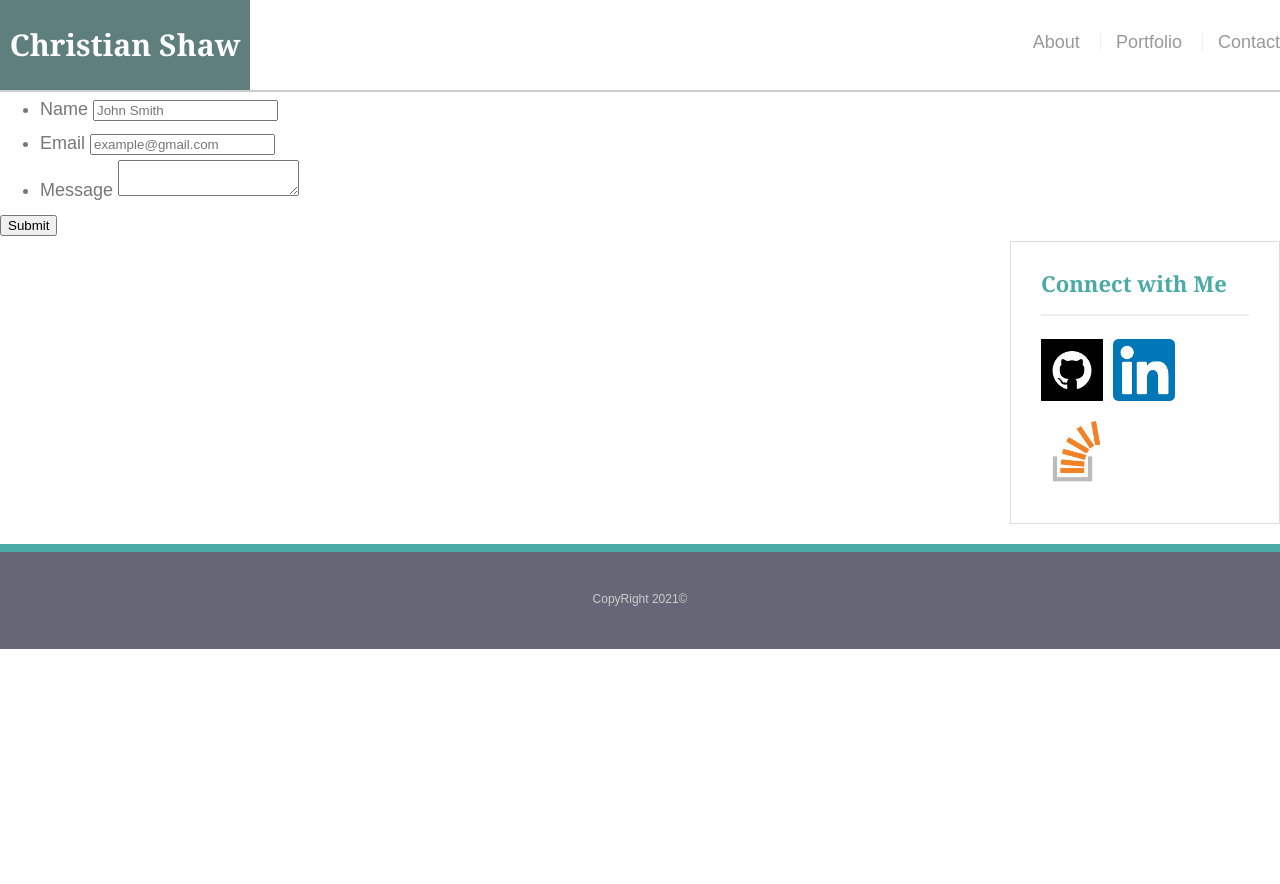
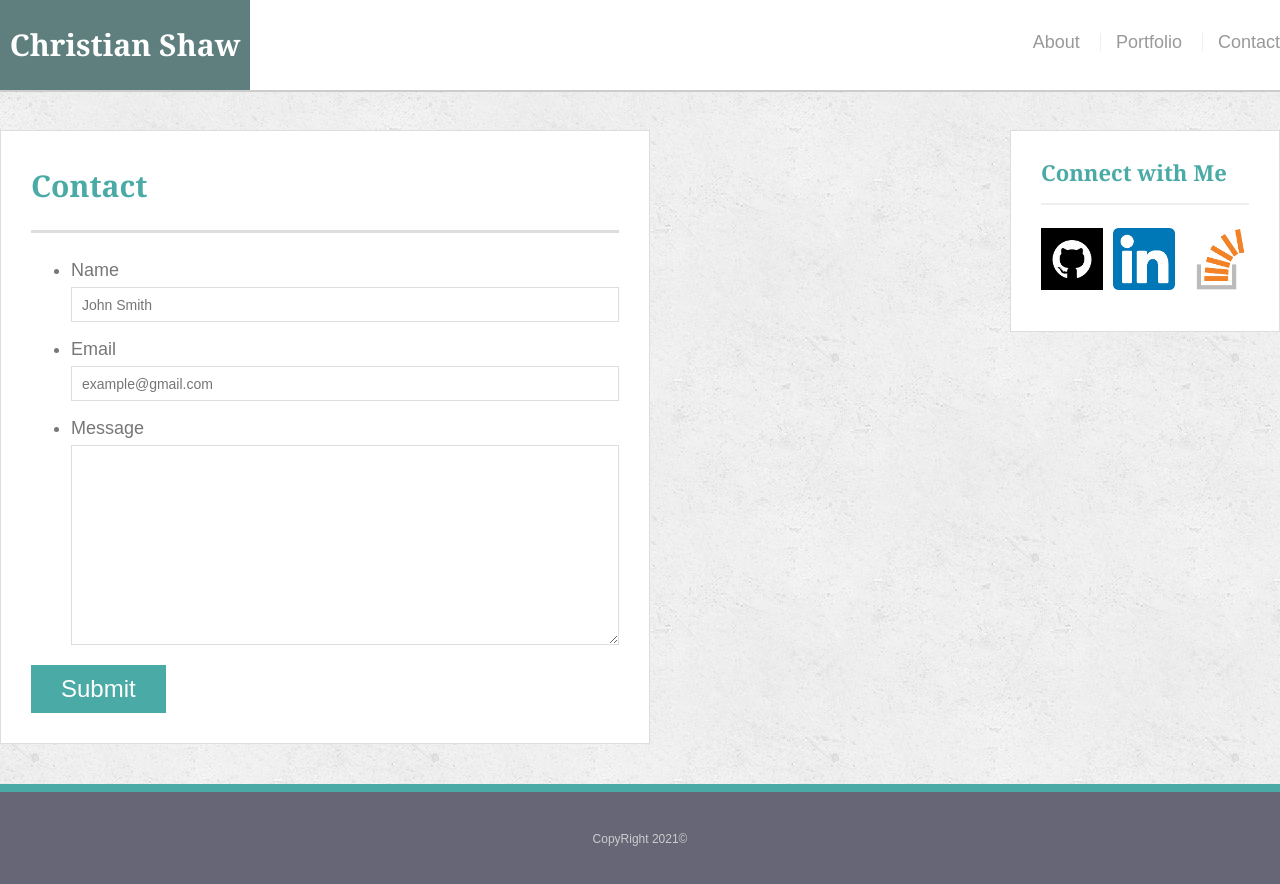
Before and after one commit to cshaw00048/Basic-Portfolio, a plain HTML site: page contact.html in a window 1280 px wide. Before the commit the page ends 800 px from the top, so only its background shows below. Drawn offline with Linux system fonts and the light colour scheme; files whose address does not match are found by name.

Commit message:
contact page work

```diff
--- a/assets/css/style.css
+++ b/assets/css/style.css
@@ -168,3 +168,63 @@ h3,
   margin-top: 8px;
   margin-right: 5px;
 }
+
+.social:last-child {
+  margin-right: 0;
+}
+
+/* main */
+
+#main-container {
+  padding-top: 130px;
+}
+
+.main-section {
+  float: left;
+  width: 100%;
+  max-width: 650px;
+  padding: 30px;
+  margin: 0 0 40px;
+  background: #fff;
+  border: 1px solid #ddd;
+}
+
+/* contact page */
+
+#contact-form ul {
+  margin-bottom: 20px;
+}
+
+#contact-form li {
+  margin-bottom: 10px;
+}
+
+label,
+input[type='text'],
+input[type='email'],
+textarea {
+  display: block;
+  width: 100%;
+}
+
+input[type='text'],
+input[type='email'],
+textarea {
+  height: 35px;
+  padding: 0 10px;
+  font-size: 14px;
+  border: 1px solid #ddd;
+}
+
+textarea {
+  height: 200px;
+}
+
+input[type='submit'] {
+  padding: 10px 30px;
+  font-size: 24px;
+  color: #fff;
+  cursor: pointer;
+  background: #4aaaa5;
+  border: 0 none;
+}
--- a/style.css
+++ /dev/null
@@ -1,159 +0,0 @@
-body {
-  font-family: Arial, 'Helvetica Neue', Helvetica, sans-serif;
-  font-size: 18px;
-  line-height: 34px;
-  color: #777;
-  background: url('../Basic-Portfolio/assets/images/concrete_seamless.png');
-}
-
-* {
-  box-sizing: border-box;
-  margin: 0;
-}
-
-/* sticky footer styling */
-
-html,
-body {
-  height: 100%;
-}
-
-.wrapper {
-  height: auto !important;
-  height: 100%;
-  min-height: 100%;
-  margin: 0 auto -105px;
-}
-
-footer,
-.push {
-  height: 105px;
-}
-
-/* end sticky footer styling */
-
-/* start hover styling */
-
-#logo:hover,
-input[type='submit']:hover {
-  background: #5e7f7e;
-}
-
-nav a:hover {
-  color: #5e7f7e;
-}
-
-.social:hover {
-  cursor: pointer;
-  opacity: 0.8;
-}
-
-/* end hover styling */
-
-/* general styling */
-
-h1,
-h2,
-h3,
-p {
-  margin-bottom: 20px;
-}
-
-p:last-child {
-  margin-bottom: 0;
-}
-
-h1,
-h2,
-h3 {
-  font-family: Georgia, Times, 'Times New Roman', serif;
-  font-weight: 700;
-  color: #4aaaa5;
-}
-
-h1 {
-  padding-bottom: 20px;
-  font-size: 30px;
-  line-height: 49px;
-  border-bottom: 3px solid #ddd;
-}
-
-h2,
-h3 {
-  font-size: 22px;
-}
-
-/* header */
-
-#masthead {
-  position: fixed;
-  z-index: 99;
-  width: 100%;
-  margin: 0 0 30px;
-  overflow: auto;
-  color: #fff;
-  background: #fff;
-  border-bottom: 2px solid #ccc;
-}
-
-#logo {
-  float: left;
-  width: 250px;
-  height: 90px;
-  font-family: Georgia, Times, 'Times New Roman', serif;
-  font-size: 30px;
-  font-weight: 700;
-  line-height: 90px;
-  color: #fff;
-  text-align: center;
-  text-decoration: none;
-  background: #4aaaa5;
-}
-
-nav {
-  float: right;
-  margin-top: 25px;
-}
-
-nav a {
-  display: inline-block;
-  padding-left: 15px;
-  margin-left: 15px;
-  line-height: 18px;
-  color: #999;
-  text-decoration: none;
-  border-left: 1px solid #efefef;
-}
-
-nav a:first-child {
-  border-left: 0 none;
-}
-
-/* footer */
-
-footer {
-  padding: 30px 0;
-  clear: both;
-  font-size: 12px;
-  color: #fff;
-  color: #ccc;
-  text-align: center;
-  background: #667;
-  border-top: 8px solid #4aaaa5;
-}
-
-/* sidebar */
-
-.sidebar {
-  float: right;
-  width: 100%;
-  max-width: 270px;
-  padding: 30px;
-  margin-bottom: 20px;
-  background: #fff;
-  border: 1px solid #ddd;
-}
-
-h3,
-.sidebar h2 {
-}
```
Also changed, not shown: index.html (+1 -1 lines).
